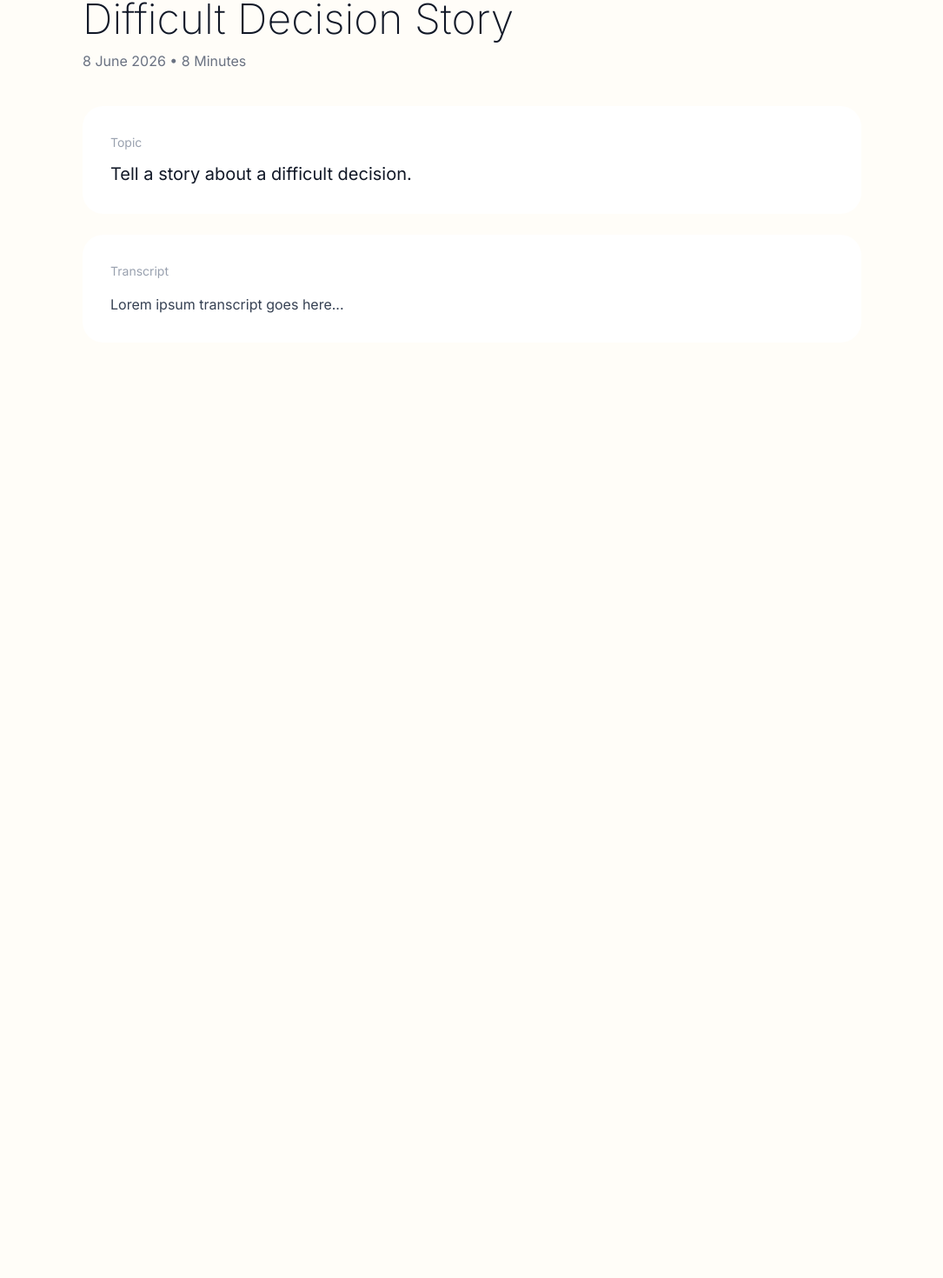
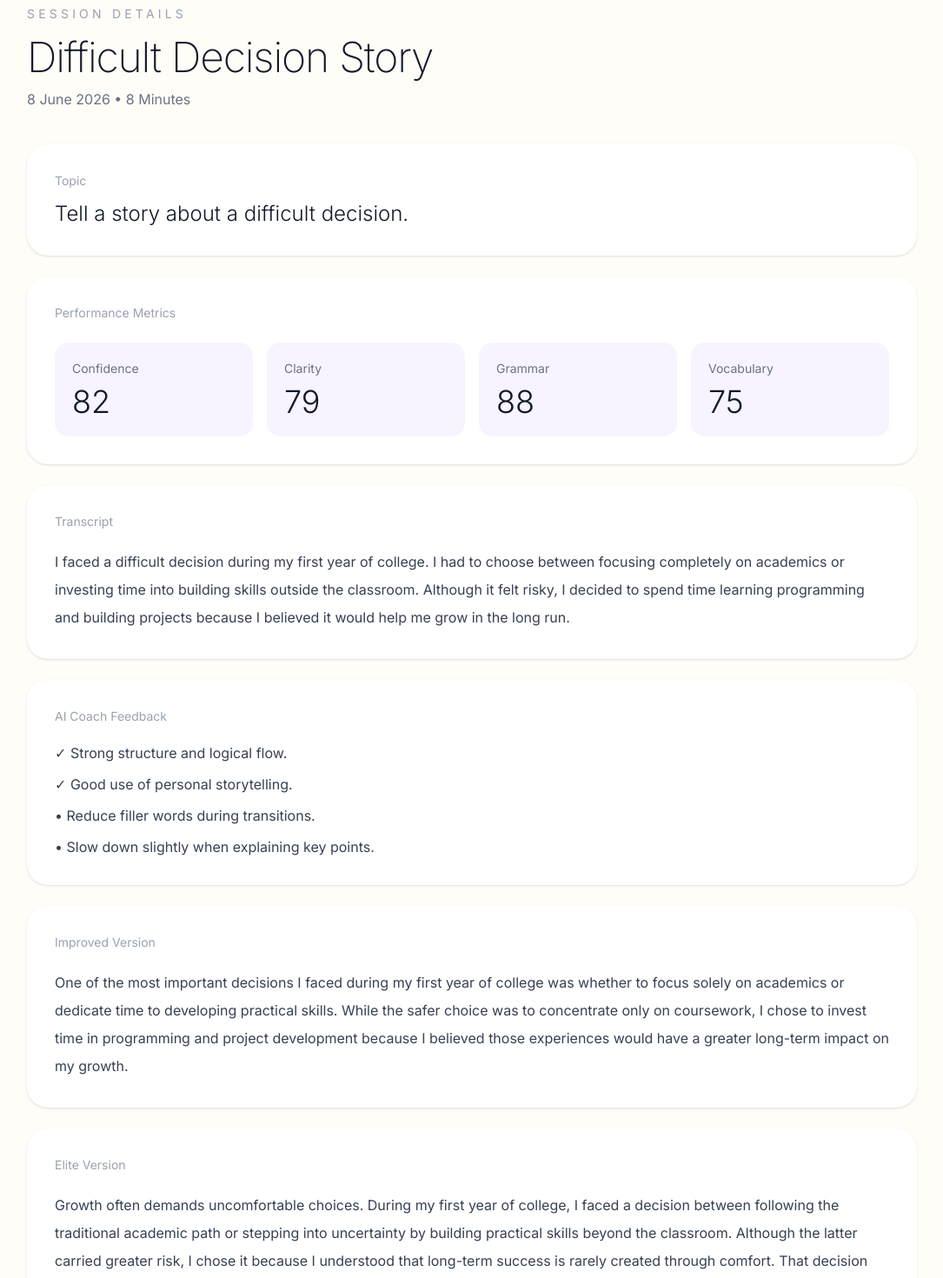
Before and after one commit to namyagaur/aynam.ai, a Next.js app: page /session-details in a window 1280 px wide. Shown: the part 42-1512 px from the top of the page at 87% size, without its empty margins (97-1182 px from the left). Before the commit the page ends 800 px from the top, so only its background shows below. Built offline with nearby package versions, Linux system fonts and the light colour scheme.

Commit message:
Enhance Focus and Session pages with new content and structure; implement navigation and live stats features

```diff
--- a/src/app/focus/page.tsx
+++ b/src/app/focus/page.tsx
@@ -1,8 +1,9 @@
 "use client";
 
 import { useEffect, useState } from "react";
-
+import { useRouter } from "next/navigation";
 export default function FocusPage() {
+  const router = useRouter();
   const [topic, setTopic] = useState("");
   const [duration, setDuration] = useState("");
 
@@ -43,8 +44,37 @@ export default function FocusPage() {
           <h3 className="mt-2 text-xl">
             {duration} minutes
           </h3>
+          <div className="mt-8 border-t pt-8">
+            <p className="text-sm text-gray-400">
+              Suggested Structure
+            </p>
 
+            <ul className="mt-4 space-y-2 text-gray-700">
+              <li>1. Set the context</li>
+              <li>2. Explain the situation</li>
+              <li>3. Describe the challenge</li>
+              <li>4. Share the outcome</li>
+              <li>5. End with your lesson</li>
+            </ul>
+          </div>
+
+          <div className="mt-8 rounded-2xl bg-[#F7F4FF] p-5">
+            <p className="text-sm text-gray-500">
+              Focus Tip
+            </p>
+
+            <p className="mt-2 text-gray-700">
+              Don't try to sound perfect. Focus on being clear.
+            </p>
+          </div>
+          <button
+            onClick={() => router.push("/session")}
+            className="mt-8 w-full rounded-2xl bg-[#A78BFA] px-6 py-4 text-white font-medium transition hover:opacity-90"
+          >
+            Begin Session →
+          </button>
         </div>
+
 
       </div>
     </main>
--- a/src/app/session-details/page.tsx
+++ b/src/app/session-details/page.tsx
@@ -1,36 +1,168 @@
 export default function SessionDetailsPage() {
   return (
-    <main className="min-h-screen bg-[#FFFDF8] p-10">
-      <div className="max-w-4xl mx-auto">
+    <main className="min-h-screen bg-[#FFFDF8] px-6 py-12">
+      <div className="max-w-5xl mx-auto">
 
-        <h1 className="text-5xl font-extralight">
-          Difficult Decision Story
-        </h1>
+        {/* Header */}
+        <div>
+          <p className="text-sm uppercase tracking-[0.3em] text-gray-400">
+            Session Details
+          </p>
 
-        <p className="mt-3 text-gray-500">
-          8 June 2026 • 8 Minutes
-        </p>
+          <h1 className="mt-4 text-5xl font-extralight tracking-tight">
+            Difficult Decision Story
+          </h1>
 
-        <div className="mt-10 bg-white rounded-3xl p-8">
+          <p className="mt-3 text-gray-500">
+            8 June 2026 • 8 Minutes
+          </p>
+        </div>
 
-          <h2 className="text-sm text-gray-400">
+        {/* Topic */}
+        <div className="mt-10 bg-white rounded-3xl p-8 shadow-sm">
+          <p className="text-sm text-gray-400">
             Topic
+          </p>
+
+          <h2 className="mt-3 text-2xl font-light">
+            Tell a story about a difficult decision.
           </h2>
+        </div>
 
-          <p className="mt-3 text-xl">
-            Tell a story about a difficult decision.
+        {/* Metrics */}
+        <div className="mt-6 bg-white rounded-3xl p-8 shadow-sm">
+
+          <p className="text-sm text-gray-400">
+            Performance Metrics
+          </p>
+
+          <div className="grid grid-cols-2 md:grid-cols-4 gap-4 mt-6">
+
+            <div className="rounded-2xl bg-[#F7F4FF] p-5">
+              <p className="text-sm text-gray-500">
+                Confidence
+              </p>
+
+              <h3 className="mt-2 text-4xl font-light">
+                82
+              </h3>
+            </div>
+
+            <div className="rounded-2xl bg-[#F7F4FF] p-5">
+              <p className="text-sm text-gray-500">
+                Clarity
+              </p>
+
+              <h3 className="mt-2 text-4xl font-light">
+                79
+              </h3>
+            </div>
+
+            <div className="rounded-2xl bg-[#F7F4FF] p-5">
+              <p className="text-sm text-gray-500">
+                Grammar
+              </p>
+
+              <h3 className="mt-2 text-4xl font-light">
+                88
+              </h3>
+            </div>
+
+            <div className="rounded-2xl bg-[#F7F4FF] p-5">
+              <p className="text-sm text-gray-500">
+                Vocabulary
+              </p>
+
+              <h3 className="mt-2 text-4xl font-light">
+                75
+              </h3>
+            </div>
+
+          </div>
+        </div>
+
+        {/* Transcript */}
+        <div className="mt-6 bg-white rounded-3xl p-8 shadow-sm">
+
+          <p className="text-sm text-gray-400">
+            Transcript
+          </p>
+
+          <p className="mt-5 leading-8 text-gray-700">
+            I faced a difficult decision during my first year of college.
+            I had to choose between focusing completely on academics or
+            investing time into building skills outside the classroom.
+            Although it felt risky, I decided to spend time learning
+            programming and building projects because I believed it would
+            help me grow in the long run.
           </p>
 
         </div>
 
-        <div className="mt-6 bg-white rounded-3xl p-8">
+        {/* AI Feedback */}
+        <div className="mt-6 bg-white rounded-3xl p-8 shadow-sm">
 
-          <h2 className="text-sm text-gray-400">
-            Transcript
-          </h2>
+          <p className="text-sm text-gray-400">
+            AI Coach Feedback
+          </p>
 
-          <p className="mt-4 text-gray-700">
-            Lorem ipsum transcript goes here...
+          <div className="mt-5 space-y-3 text-gray-700">
+
+            <p>
+              ✓ Strong structure and logical flow.
+            </p>
+
+            <p>
+              ✓ Good use of personal storytelling.
+            </p>
+
+            <p>
+              • Reduce filler words during transitions.
+            </p>
+
+            <p>
+              • Slow down slightly when explaining key points.
+            </p>
+
+          </div>
+
+        </div>
+
+        {/* Improved Version */}
+        <div className="mt-6 bg-white rounded-3xl p-8 shadow-sm">
+
+          <p className="text-sm text-gray-400">
+            Improved Version
+          </p>
+
+          <p className="mt-5 leading-8 text-gray-700">
+            One of the most important decisions I faced during my first
+            year of college was whether to focus solely on academics or
+            dedicate time to developing practical skills. While the safer
+            choice was to concentrate only on coursework, I chose to
+            invest time in programming and project development because I
+            believed those experiences would have a greater long-term
+            impact on my growth.
+          </p>
+
+        </div>
+
+        {/* Elite Version */}
+        <div className="mt-6 bg-white rounded-3xl p-8 shadow-sm">
+
+          <p className="text-sm text-gray-400">
+            Elite Version
+          </p>
+
+          <p className="mt-5 leading-8 text-gray-700">
+            Growth often demands uncomfortable choices. During my first
+            year of college, I faced a decision between following the
+            traditional academic path or stepping into uncertainty by
+            building practical skills beyond the classroom. Although the
+            latter carried greater risk, I chose it because I understood
+            that long-term success is rarely created through comfort. That
+            decision became the foundation of my personal and professional
+            development.
           </p>
 
         </div>
--- /dev/null
+++ b/src/app/session/page.tsx
@@ -0,0 +1,150 @@
+"use client";
+
+import { useRouter } from "next/navigation";
+
+export default function SessionPage() {
+  const router = useRouter();
+
+  return (
+    <main className="min-h-screen bg-[#FFFDF8] px-6 py-10">
+      <div className="max-w-5xl mx-auto">
+
+        {/* Header */}
+        <div className="flex items-center justify-between">
+
+          <div>
+            <p className="uppercase tracking-[0.3em] text-gray-400 text-sm">
+              Recording Session
+            </p>
+
+            <h1 className="mt-3 text-5xl font-extralight tracking-tight">
+              Speak Naturally.
+            </h1>
+          </div>
+
+          <div className="text-right">
+            <p className="text-gray-400 text-sm">
+              Remaining Time
+            </p>
+
+            <h2 className="text-4xl font-extralight">
+              05:00
+            </h2>
+          </div>
+
+        </div>
+
+        {/* Topic */}
+        <div className="mt-10 bg-white rounded-3xl p-8 shadow-sm">
+
+          <p className="text-sm text-gray-400">
+            Topic
+          </p>
+
+          <h2 className="mt-3 text-2xl font-light">
+            Tell a story about a difficult decision.
+          </h2>
+
+        </div>
+
+        {/* Recording Section */}
+        <div className="mt-8 bg-white rounded-3xl p-10 shadow-sm text-center">
+
+          <div className="w-28 h-28 mx-auto rounded-full bg-[#F7F4FF] flex items-center justify-center text-5xl">
+            🎤
+          </div>
+
+          <h3 className="mt-6 text-2xl font-light">
+            Listening...
+          </h3>
+
+          <p className="mt-2 text-gray-500">
+            Speak naturally. We're analyzing your communication.
+          </p>
+
+        </div>
+
+        {/* Live Stats */}
+        <div className="grid md:grid-cols-4 gap-4 mt-8">
+
+          <div className="bg-white rounded-3xl p-6">
+            <p className="text-gray-400 text-sm">
+              Fillers
+            </p>
+
+            <h3 className="mt-2 text-4xl font-light">
+              0
+            </h3>
+          </div>
+
+          <div className="bg-white rounded-3xl p-6">
+            <p className="text-gray-400 text-sm">
+              Words
+            </p>
+
+            <h3 className="mt-2 text-4xl font-light">
+              0
+            </h3>
+          </div>
+
+          <div className="bg-white rounded-3xl p-6">
+            <p className="text-gray-400 text-sm">
+              Pace
+            </p>
+
+            <h3 className="mt-2 text-4xl font-light">
+              --
+            </h3>
+          </div>
+
+          <div className="bg-white rounded-3xl p-6">
+            <p className="text-gray-400 text-sm">
+              Confidence
+            </p>
+
+            <h3 className="mt-2 text-4xl font-light">
+              --
+            </h3>
+          </div>
+
+        </div>
+
+        {/* Transcript */}
+        <div className="mt-8 bg-white rounded-3xl p-8 shadow-sm">
+
+          <p className="text-sm text-gray-400">
+            Live Transcript
+          </p>
+
+          <div className="mt-5 min-h-[180px] rounded-2xl bg-[#FAFAFA] p-6">
+
+            <p className="text-gray-500">
+              Waiting for speech...
+            </p>
+
+          </div>
+
+        </div>
+
+        {/* Footer Buttons */}
+        <div className="flex justify-between mt-10">
+
+          <button
+            className="px-6 py-3 rounded-2xl border border-gray-200"
+          >
+            Pause Session
+          </button>
+
+          <button
+            onClick={() => router.push("/analysis")}
+            className="px-8 py-4 rounded-2xl bg-[#A78BFA] text-white font-medium"
+          >
+            End Session →
+          </button>
+
+        </div>
+
+      </div>
+    </main>
+  );
+}
```
